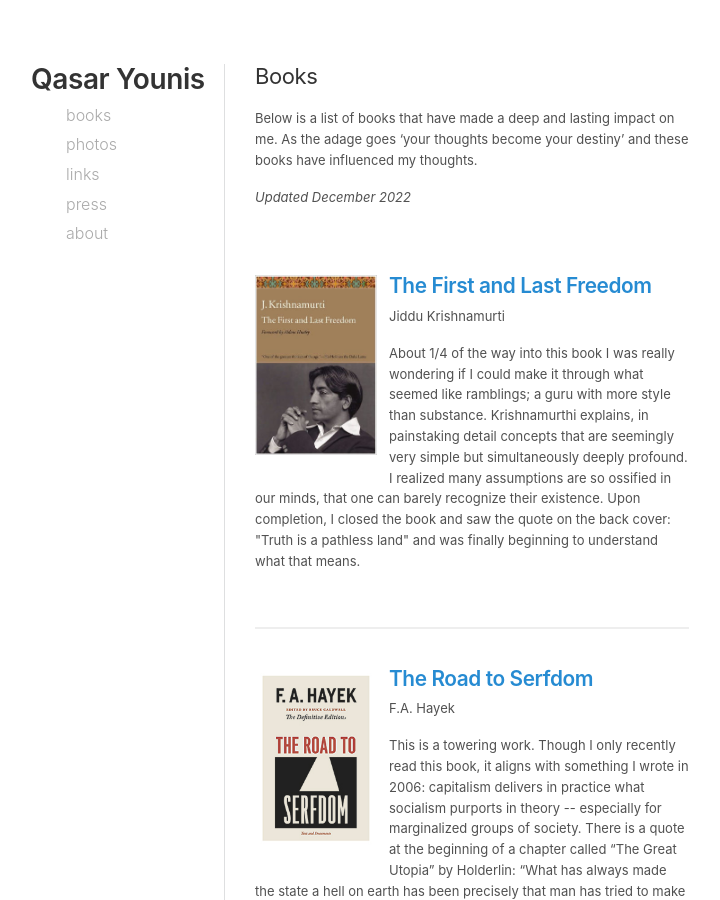
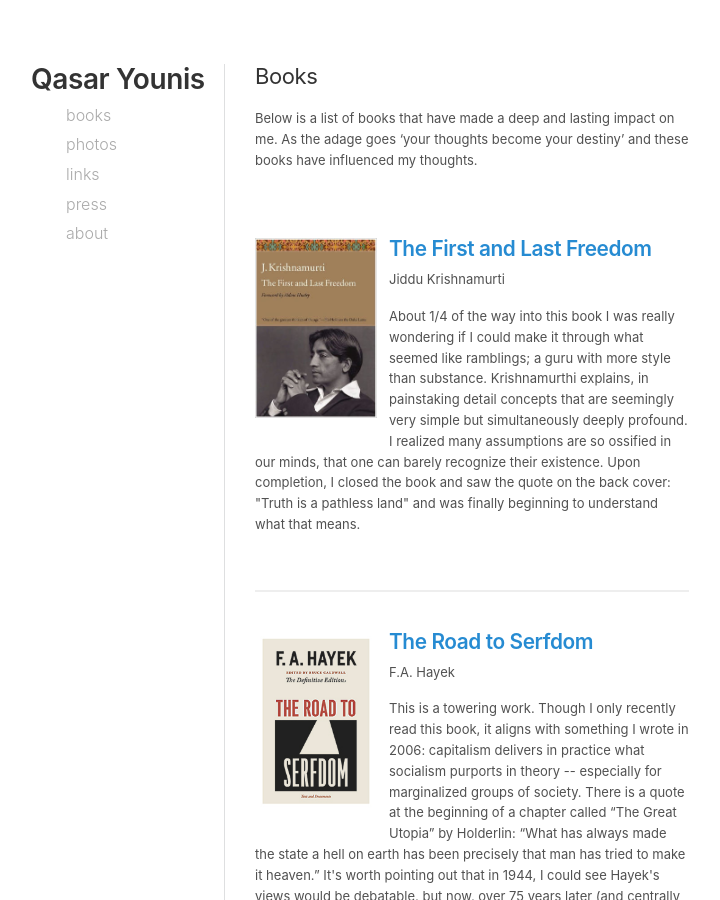
Before and after one commit to qasar/qasar.github.io, a Jekyll site: the page built from books.md, in a window 1280 px wide and 900 px high. Shown: the whole window, without its empty margins (35-755 px from the left). Built offline with Jekyll 4.4.1, drawn with Linux system fonts in a browser that asks for light colours.

Commit message:
Update books.md

```diff
--- a/books.md
+++ b/books.md
@@ -5,7 +5,6 @@ permalink: /books/
 
 Below is a list of books that have made a deep and lasting impact on me. As the adage goes 'your thoughts become your destiny' and these books have influenced my thoughts.
 
-<i> Updated December 2022 </i>
 <p>&nbsp;</p>
 
 
```
